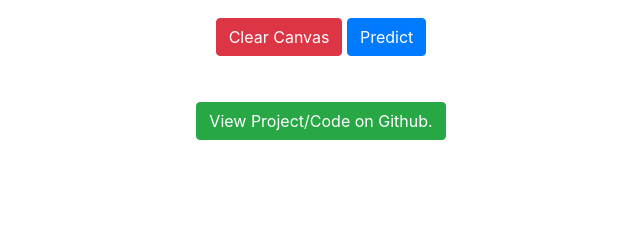
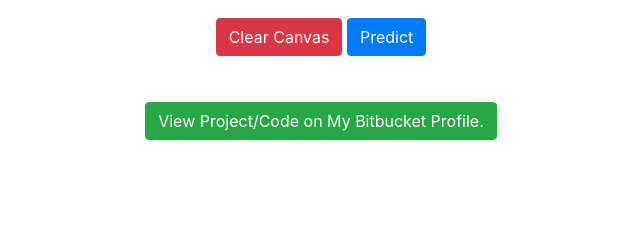
Before and after one commit to igupta967937/DigitPredictor, a Flask app: page / in a window 1280 px wide. Shown: the part 427-667 px from the top of the page, without its empty margins (319-959 px from the left). Run offline with Flask 2, Linux system fonts and the light colour scheme; some libraries are stand-ins or nearby versions.

Commit message:
Update characterRecognizer.html

```diff
--- a/app/templates/characterRecognizer.html
+++ b/app/templates/characterRecognizer.html
@@ -134,8 +134,8 @@
 	    	</div>
 	    	<div class="row" style="margin-top: 2%">
 	    		<div class="col-md-12 text-center">
-	    			<a href="https://github.com/adityajn105/Character-Recognition-webapp">
-	    				<button class="btn btn-success">View Project/Code on Github.</button>
+	    			<a href="https://bitbucket.org/ishaan2020/digitpredictor/src/master/">
+	    				<button class="btn btn-success">View Project/Code on My Bitbucket Profile.</button>
 	    			</a>
 	    		</div>
 	    	</div>
```
